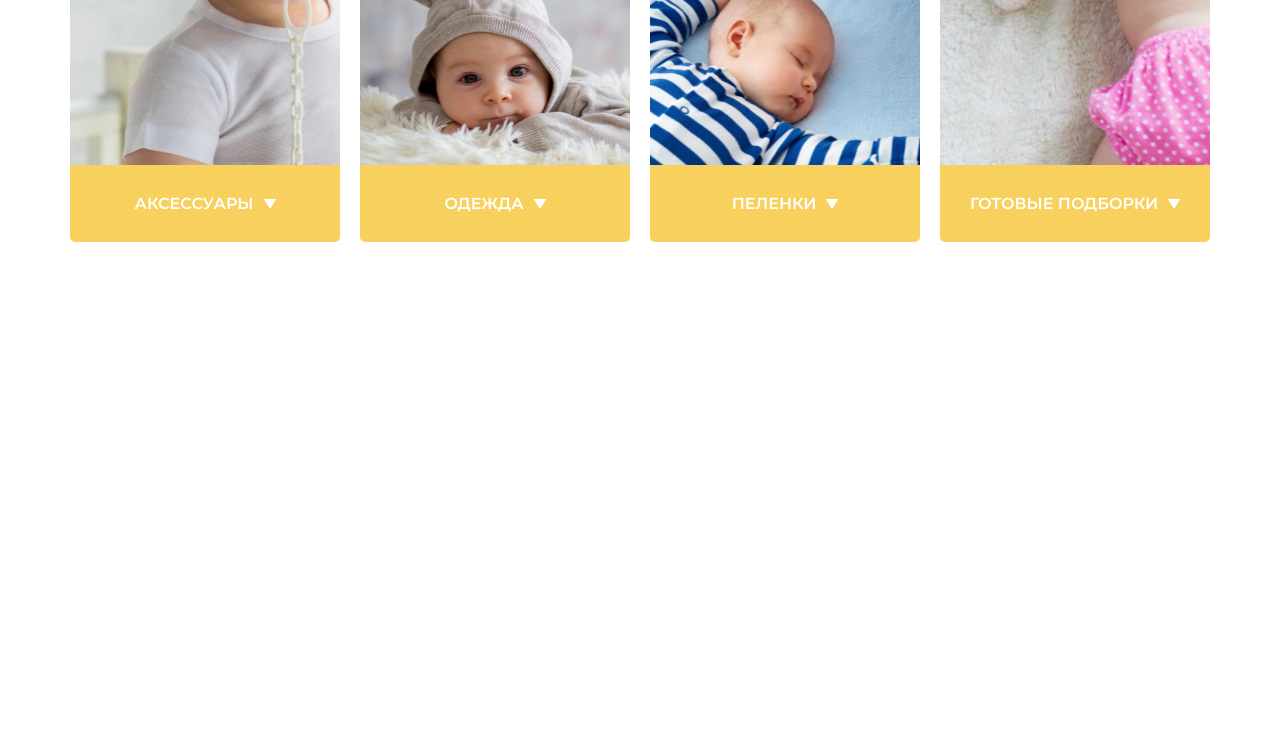
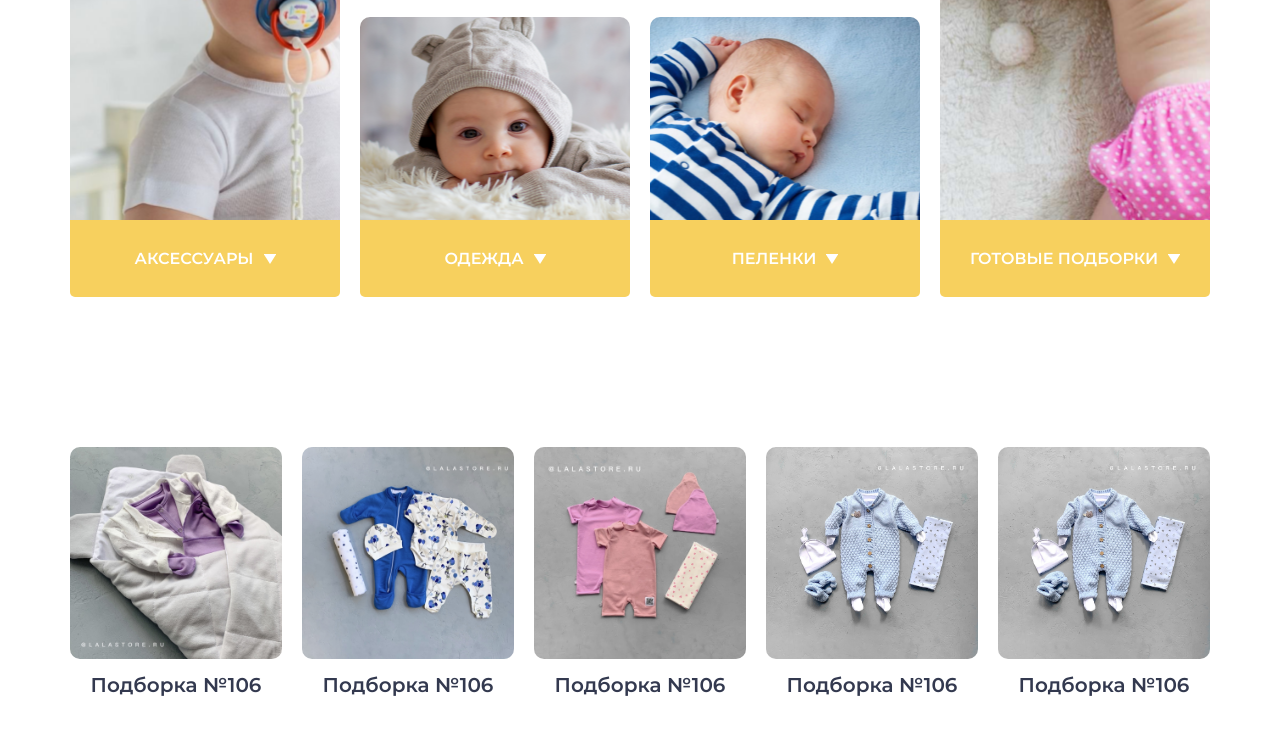
Before and after one commit to TrojanDll/lalastore, a website: page src/index.pug in a window 1280 px wide. Shown: the part 1011-1746 px from the top of the page. Drawn offline with nearby package versions, Linux system fonts and the light colour scheme; files that its build step writes are made by us from their sources.

Commit message:
feat: collection added

```diff
--- a/src/index.pug
+++ b/src/index.pug
@@ -13,6 +13,7 @@ html(lang="en")
     include sections/subheader
     include sections/advertising
     include sections/catalog
+    include sections/address
 
     script(src="./js/search-logic.js")
     script(src="./js/catalog-logic.js")
--- a/src/sass/sections/_catalog.scss
+++ b/src/sass/sections/_catalog.scss
@@ -31,6 +31,7 @@
   }
 
   &__wrapper {
+    margin-top: 55px;
     width: 100%;
     height: 580px;
     display: grid;
@@ -154,4 +155,28 @@
     background: url("./../assets/img/kid5.png") center center/cover no-repeat;
     grid-area: 1 / 4 / span 2 / span 1;
   }
+
+  &__collection {
+    margin-top: 150px;
+
+    &-wrapper {
+      display: grid;
+      grid-template-columns: repeat(5, 1fr);
+      column-gap: 20px;
+    }
+
+    &__item {
+      &__img {
+        border-radius: 10px;
+      }
+
+      &__text {
+        margin-top: 14px;
+        text-align: center;
+        color: $text-color;
+        font-size: 20px;
+        font-weight: 700;
+      }
+    }
+  }
 }
--- a/src/sections/catalog.pug
+++ b/src/sections/catalog.pug
@@ -123,3 +123,23 @@ section.catalog
             .catalog__item__menu__item Готовые подборки
 
     .catalog__collection
+      .catalog__collection-wrapper
+        .catalog__collection__item
+          img(src="./assets/img/collection1.jpeg", alt="colection").catalog__collection__item__img
+          .catalog__collection__item__text Подборка №106
+
+        .catalog__collection__item
+          img(src="./assets/img/collection2.jpeg", alt="colection").catalog__collection__item__img
+          .catalog__collection__item__text Подборка №106
+
+        .catalog__collection__item
+          img(src="./assets/img/collection3.jpeg", alt="colection").catalog__collection__item__img
+          .catalog__collection__item__text Подборка №106
+
+        .catalog__collection__item
+          img(src="./assets/img/collection4.jpeg", alt="colection").catalog__collection__item__img
+          .catalog__collection__item__text Подборка №106
+
+        .catalog__collection__item
+          img(src="./assets/img/collection4.jpeg", alt="colection").catalog__collection__item__img
+          .catalog__collection__item__text Подборка №106
```
Also changed, not shown: src/assets/img/collection1.jpeg (added), src/assets/img/collection2.jpeg (added), src/assets/img/collection3.jpeg (added), src/assets/img/collection4.jpeg (added), src/css/mainPage.css, src/index.html, src/sass/sections/_address.scss (added), src/sections/address.pug (added).
